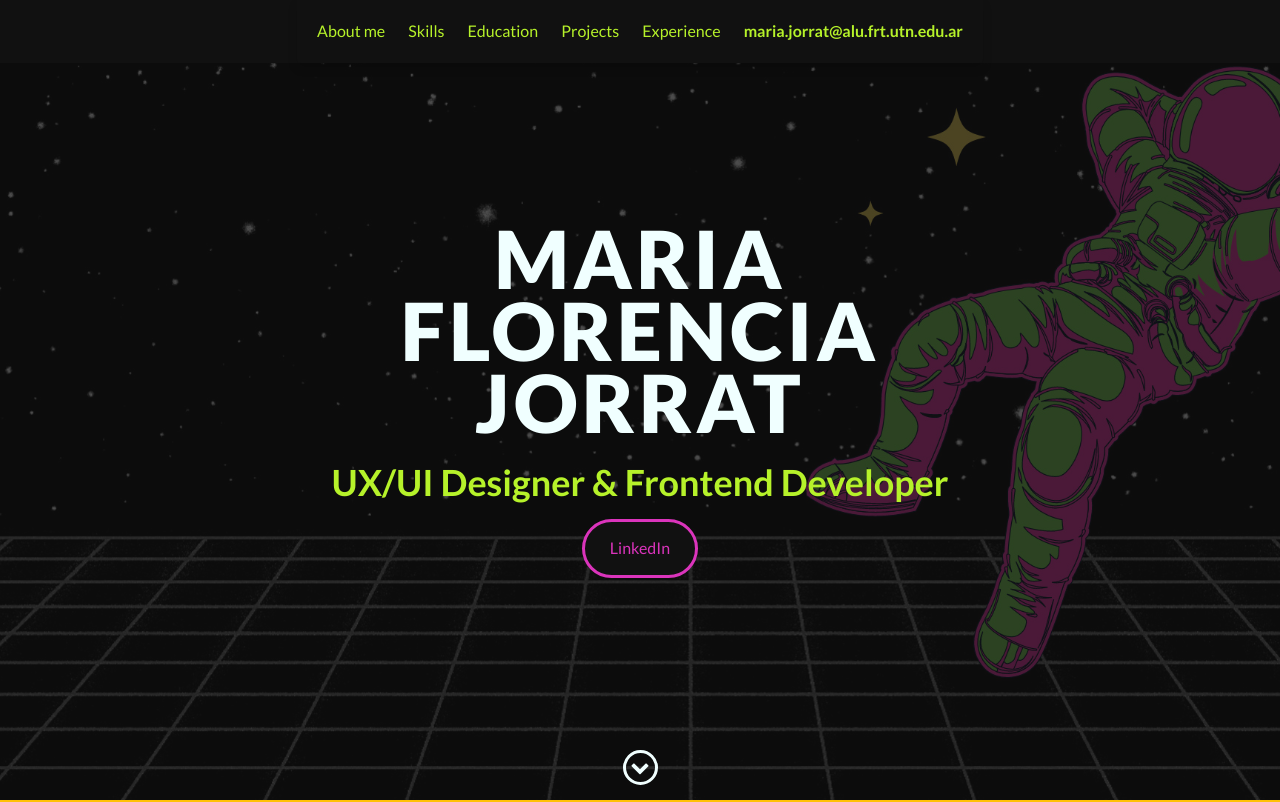
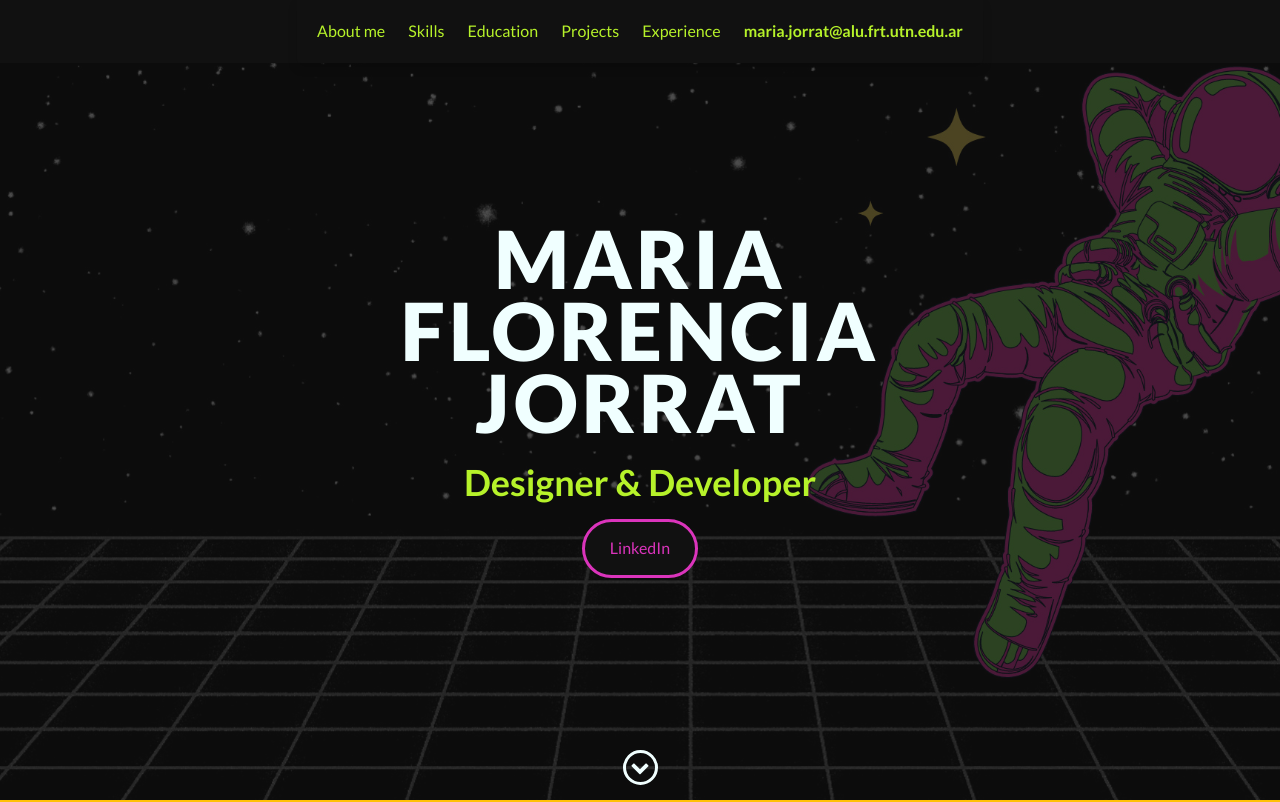
Before and after one commit to jorratmf/Portfolio, a website: page index.html in a window 1280 px wide. Shown: the top 802 px of the page. Drawn offline with nearby package versions, Linux system fonts and the light colour scheme.

Commit message:
Update index.html

```diff
--- a/index.html
+++ b/index.html
@@ -59,7 +59,7 @@
       <div id="lead-content">
         <h1>Maria Florencia Jorrat</h1>
         <br />
-        <h2>UX/UI Designer & Frontend Developer</h2>
+        <h2>Designer & Developer</h2>
         <a
           href="https://www.linkedin.com/in/jorratmf/"
           class="btn-rounded-white"
```
